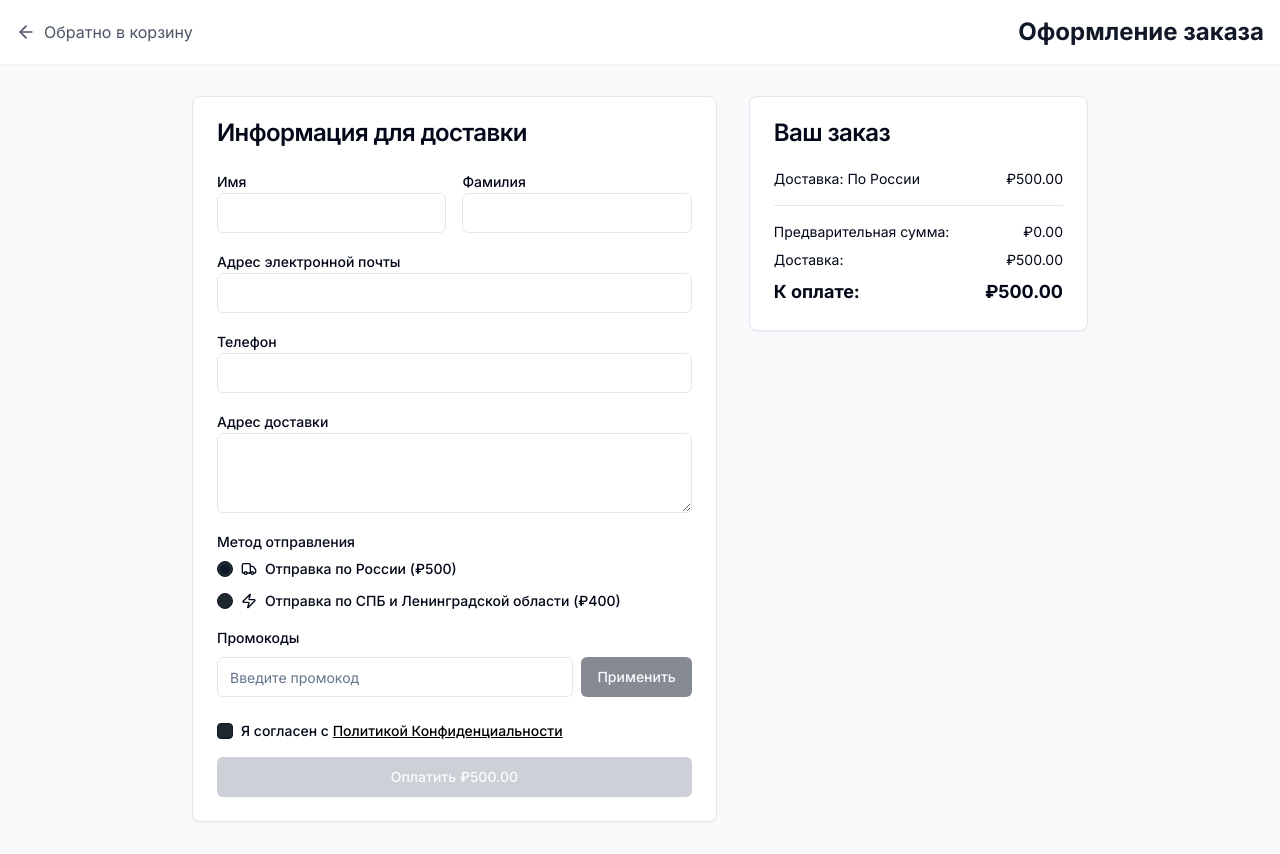
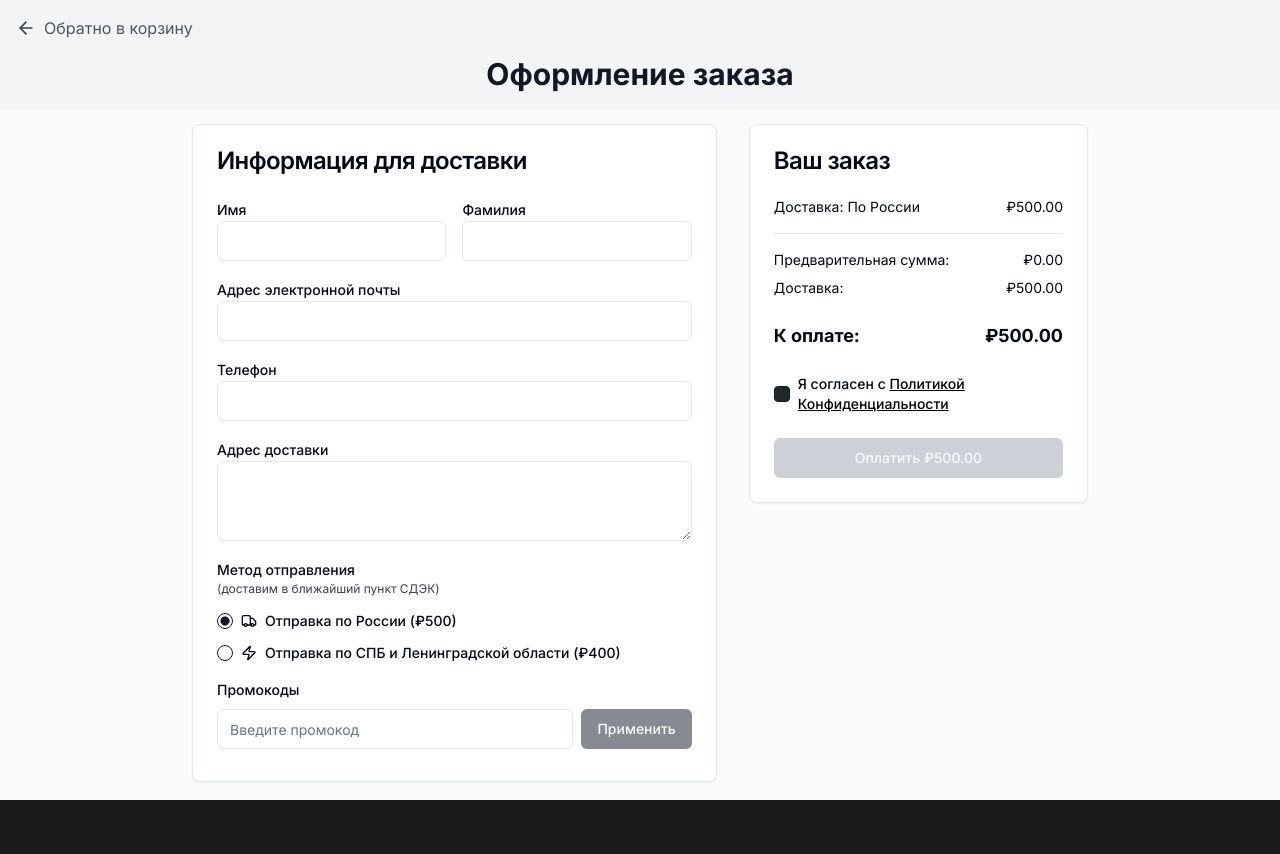
Before and after one commit to msannikov03/moonson_web, a Next.js app: page /checkout in a window 1280 px wide. After the commit the page ends 800 px from the top, so only its background shows below. Built offline with nearby package versions, Linux system fonts and the light colour scheme.

Commit message:
minor changes to everything Sorry Misha

```diff
--- a/src/app/cart/page.tsx
+++ b/src/app/cart/page.tsx
@@ -44,8 +44,9 @@ export default function Cart() {
         initial={{ opacity: 0, y: -50 }}
         animate={{ opacity: 1, y: 0 }}
         transition={{ duration: 0.5 }}
-        className="fixed top-0 left-0 right-0 z-50 p-4 flex justify-between items-center bg-gray-100"
+        className="flex-wrap top-0 left-0 right-0 z-50 p-4 bg-gray-100 shadow-sm"
       >
+        <div className="container mx-auto flex justify-between items-center">
         <Link
           href="/"
           className="flex items-center text-gray-700 hover:text-gray-900"
@@ -53,7 +54,8 @@ export default function Cart() {
           <ArrowLeft className="w-5 h-5 mr-2" />
           Обратно в магазин
         </Link>
-        <h1 className="text-2xl font-bold">Ваша Корзина</h1>
+        </div>
+        <h1 className="text-3xl font-bold text-gray-900 text-center mt-4">Ваша Корзина</h1>
       </motion.header>
       <main className="container mx-auto px-4 py-12 pt-24">
         {cartItems.length === 0 ? (
@@ -125,7 +127,7 @@ export default function Cart() {
                       </p>
                       <button
                         onClick={() => removeFromCart(index)}
-                        className="text-red-500 hover:text-red-700 transition-colors duration-200"
+                        className="text-red-500 bg-white hover:text-red-700 transition-colors duration-200"
                         aria-label="Remove item"
                       >
                         <Trash2 className="w-5 h-5" />
--- a/src/app/checkout/page.tsx
+++ b/src/app/checkout/page.tsx
@@ -322,22 +322,22 @@ const handleSubmit = async (e: React.FormEvent<HTMLFormElement>) => {
         initial={{ opacity: 0, y: -50 }}
         animate={{ opacity: 1, y: 0 }}
         transition={{ duration: 0.5 }}
-        className="fixed top-0 left-0 right-0 z-50 p-4 bg-white shadow-sm"
+        className="flex-wrap top-0 left-0 right-0 z-50 p-4 bg-gray-100 shadow-sm"
       >
         <div className="container mx-auto flex justify-between items-center">
           <Link
             href="/cart"
             className="flex items-center text-gray-600 hover:text-gray-900 transition-colors"
           >
-            <ArrowLeft className="w-5 h-5 mr-2" />
+            <ArrowLeft className="w-5 h-5 mr-2 text-gray-700 text-xs" />
             Обратно в корзину
           </Link>
-          <h1 className="text-2xl font-bold text-gray-900">
+        </div>
+          <h1 className="text-3xl font-bold text-gray-900 text-center mt-4">
             Оформление заказа
           </h1>
-        </div>
       </motion.header>
-      <main className="container mx-auto px-4 py-8 pt-24">
+      <main className="container mx-auto px-4 py-4">
         <div className="max-w-4xl mx-auto grid md:grid-cols-5 gap-8">
           <div className="md:col-span-3">
             <Card>
@@ -404,20 +404,21 @@ const handleSubmit = async (e: React.FormEvent<HTMLFormElement>) => {
                   </div>
                   <div>
                     <Label>Метод отправления</Label>
+					<p className="text-gray-700 text-xs mb-4">(доставим в ближайший пункт СДЭК)</p>
                     <RadioGroup
                       defaultValue="russia"
                       onValueChange={setShippingMethod}
                       className="flex flex-col space-y-2 mt-2"
                     >
                       <div className="flex items-center space-x-2">
-                        <RadioGroupItem value="russia" id="russia" />
+                        <RadioGroupItem value="russia" id="russia" className="bg-white" />
                         <Label htmlFor="russia" className="flex items-center">
                           <Truck className="w-4 h-4 mr-2" />
                           Отправка по России (₽500)
                         </Label>
                       </div>
                       <div className="flex items-center space-x-2">
-                        <RadioGroupItem value="spb" id="spb" />
+                        <RadioGroupItem value="spb" id="spb" className="bg-white" />
                         <Label htmlFor="spb" className="flex items-center">
                           <Zap className="w-4 h-4 mr-2" />
                           Отправка по СПБ и Ленинградской области (₽400)
@@ -485,39 +486,6 @@ const handleSubmit = async (e: React.FormEvent<HTMLFormElement>) => {
                       )}
                     </div>
                   </div>
-                  <div className="mt-6">
-                    <div className="flex items-center space-x-2">
-                      <Checkbox
-                        id="agreeToPolicy"
-                        checked={agreeToPolicy}
-                        onCheckedChange={(checked: boolean) =>
-                          setAgreeToPolicy(checked)
-                        }
-                      />
-                      <Label htmlFor="agreeToPolicy" className="text-sm">
-                        Я согласен с{" "}
-                        <a
-                          href="/policy.pdf"
-                          target="_blank"
-                          rel="noopener noreferrer"
-                          className="underline text-black"
-                        >
-                          Политикой Конфиденциальности
-                        </a>
-                      </Label>
-                    </div>
-                  </div>
-                  <Button
-                    type="submit"
-                    disabled={isProcessing || !agreeToPolicy}
-                    className={`w-full ${
-                      !agreeToPolicy ? "bg-gray-400 hover:bg-gray-400" : ""
-                    }`}
-                  >
-                    {isProcessing
-                      ? "Обработка..."
-                      : `Оплатить ₽${totalPrice.toFixed(2)}`}
-                  </Button>
                 </form>
               </CardContent>
             </Card>
@@ -582,10 +550,43 @@ const handleSubmit = async (e: React.FormEvent<HTMLFormElement>) => {
                         : "500.00"}
                     </span>
                   </div>
-                  <div className="flex justify-between items-center font-bold text-lg">
+                  <div className="flex justify-between items-center font-bold text-lg py-4">
                     <span>К оплате:</span>
                     <span>₽{totalPrice.toFixed(2)}</span>
                   </div>
+				  <div className="mt-6">
+                    <div className="flex items-center space-x-2 pb-4">
+                      <Checkbox
+                        id="agreeToPolicy"
+                        checked={agreeToPolicy}
+                        onCheckedChange={(checked: boolean) =>
+                          setAgreeToPolicy(checked)
+                        }
+                      />
+                      <Label htmlFor="agreeToPolicy" className="text-sm">
+                        Я согласен с{" "}
+                        <a
+                          href="/policy.pdf"
+                          target="_blank"
+                          rel="noopener noreferrer"
+                          className="underline text-black"
+                        >
+                          Политикой Конфиденциальности
+                        </a>
+                      </Label>
+                    </div>
+                  </div>
+                  <Button
+                    type="submit"
+                    disabled={isProcessing || !agreeToPolicy}
+                    className={`w-full ${
+                      !agreeToPolicy ? "bg-gray-400 hover:bg-gray-400" : ""
+                    }`}
+                  >
+                    {isProcessing
+                      ? "Обработка..."
+                      : `Оплатить ₽${totalPrice.toFixed(2)}`}
+                  </Button>
                 </div>
               </CardContent>
             </Card>
--- a/src/app/globals.css
+++ b/src/app/globals.css
@@ -101,10 +101,15 @@ body {
   font-family: 'Roboto', sans-serif; /* Example font */
   background-color: #1a1a1a; /* Dark background */
   color: #f0f0f0; /* Light text color */
+    overflow-x: hidden;
+    width: 100vw; /* Ensure the body takes the full viewport width */
+    margin: 0; /* Remove default margin */
+    padding: 0; /* Remove default padding */
 }
 
 /* Header Styles */
 header {
+	width:100vw;
   background-color: rgba(0, 0, 0, 0.8); /* Semi-transparent header */
 }
 
@@ -197,7 +202,7 @@ footer {
 }
 
 .relative {
-    display: flex;
+    display: flow;
     justify-content: center;
     align-items: center;
     position: relative;
@@ -208,9 +213,7 @@ footer {
   width: 100%;
   height: 100%;
   display: flex;
-  justify-content: center;
-  align-items: center;
-    animation: rotate 40s linear infinite; /* Adjust duration as needed */
+  animation: rotate 40s linear infinite; /* Adjust duration as needed */
 }
 
 #circular-text span {
@@ -243,3 +246,9 @@ footer {
     font-family: 'Jomolhari';
 	letter-spacing: 2px;
 }
+
+@media (max-width: 639px) { /* Adjust the max-width as needed */
+    .logo-circle {
+        width: 60px; /* Example style for mobile screens */
+    }
+}
--- a/src/app/page.tsx
+++ b/src/app/page.tsx
@@ -162,13 +162,13 @@ export default function Home() {
             <h1 className="text-4xl sm:text-5xl font-bold text-white mr-4 jomo-font">
               Mont
             </h1>
-            <div className="w-32 h-32 bg-gray-900 rounded-full shadow-lg flex items-center justify-center mt-8">
+            <div className="logo-circle sm:w-32 sm:h-32 bg-gray-900 rounded-full shadow-lg flex items-center justify-center sm:mt-8">
               {" "}
               {/* margin to protrude the logo */}
               <img
                 src="./images/logo-black.png"
                 alt="Mont Noir"
-                className="w-24 h-24"
+                className="logo-img sm:w-24 sm:h-24"
               />
             </div>
             <h1 className="text-4xl sm:text-5xl font-bold text-white ml-4 jomo-font">
@@ -179,7 +179,7 @@ export default function Home() {
 
         <div className="absolute right-4 flex items-center">
           <Link href="/cart" className="relative">
-            <ShoppingCart className="w-12 h-12 text-gray-100" />{" "}
+            <ShoppingCart className="w-8 h-8 sm:w-12 sm:h-12 sm:mr-8 text-gray-100" />{" "}
             {/* Increased size of cart icon */}
             {cartItems.length > 0 && (
               <span className="absolute -top-2 -right-2 bg-red-600 text-white text-xs rounded-full w-5 h-5 flex items-center justify-center">
@@ -190,7 +190,7 @@ export default function Home() {
         </div>
       </motion.header>
 
-      <main className="container mx-auto px-4 py-12 pt-32">
+      <main className="container mx-auto px-4 py-12 pt-28 sm:pt-32">
         <motion.div
           initial={{ opacity: 0 }}
           animate={{ opacity: 1 }}
```
